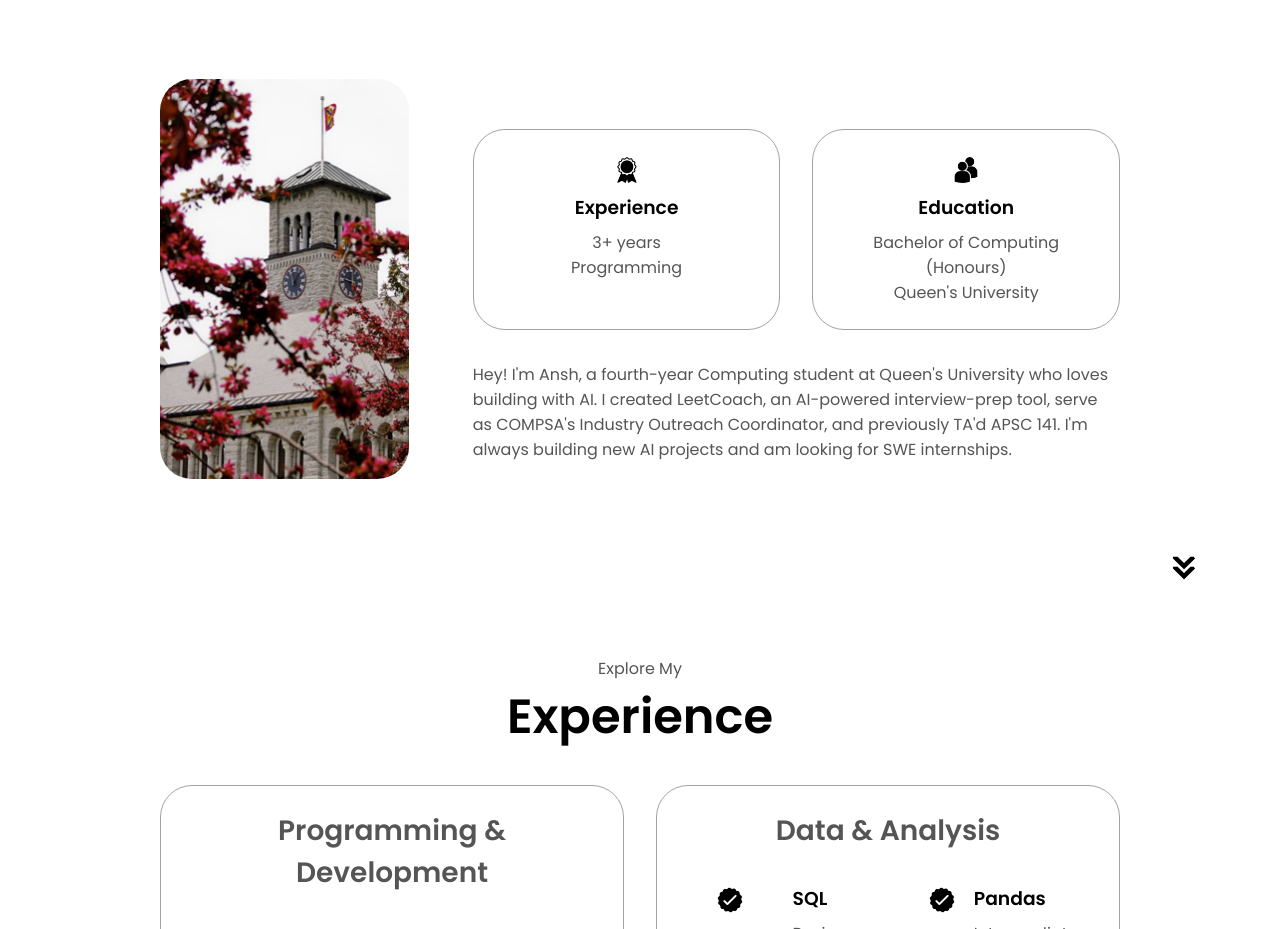
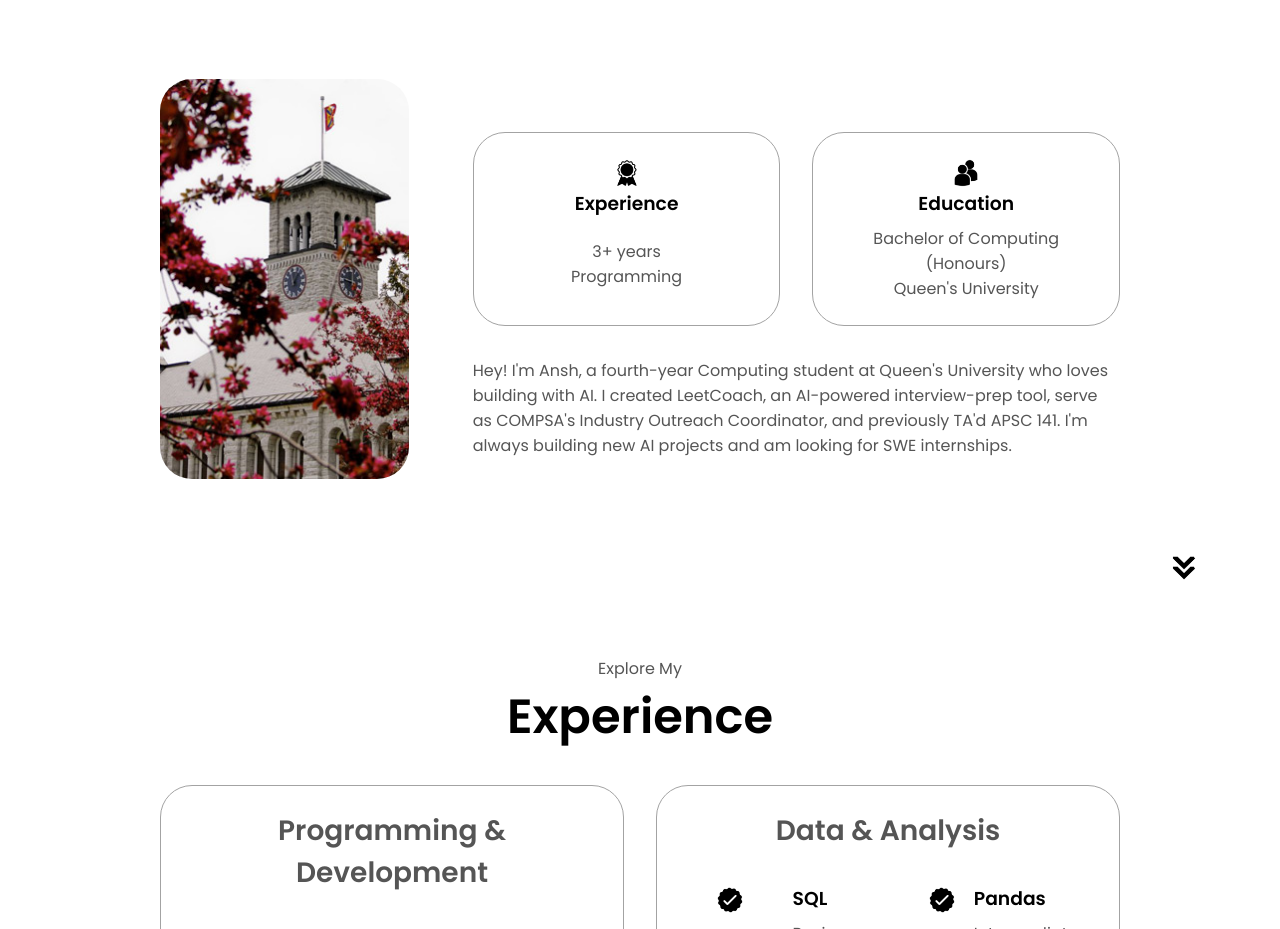
Before and after one commit to Ansh-Sudani/Porfolio-Website-Ansh05, a plain HTML site: page index.html in a window 1280 px wide. Shown: the part 1040-1969 px from the top of the page. Drawn offline with Linux system fonts and the light colour scheme.

Commit message:
Update style.css

```diff
--- a/style.css
+++ b/style.css
@@ -434,3 +434,13 @@
 .details-container h3 {
   margin-bottom: 0.5rem;
 }
+
+#about .details-container {
+  display: flex;
+  flex-direction: column;
+  align-items: center;
+}
+
+#about .details-container p {
+  margin: auto 0;
+}
```
